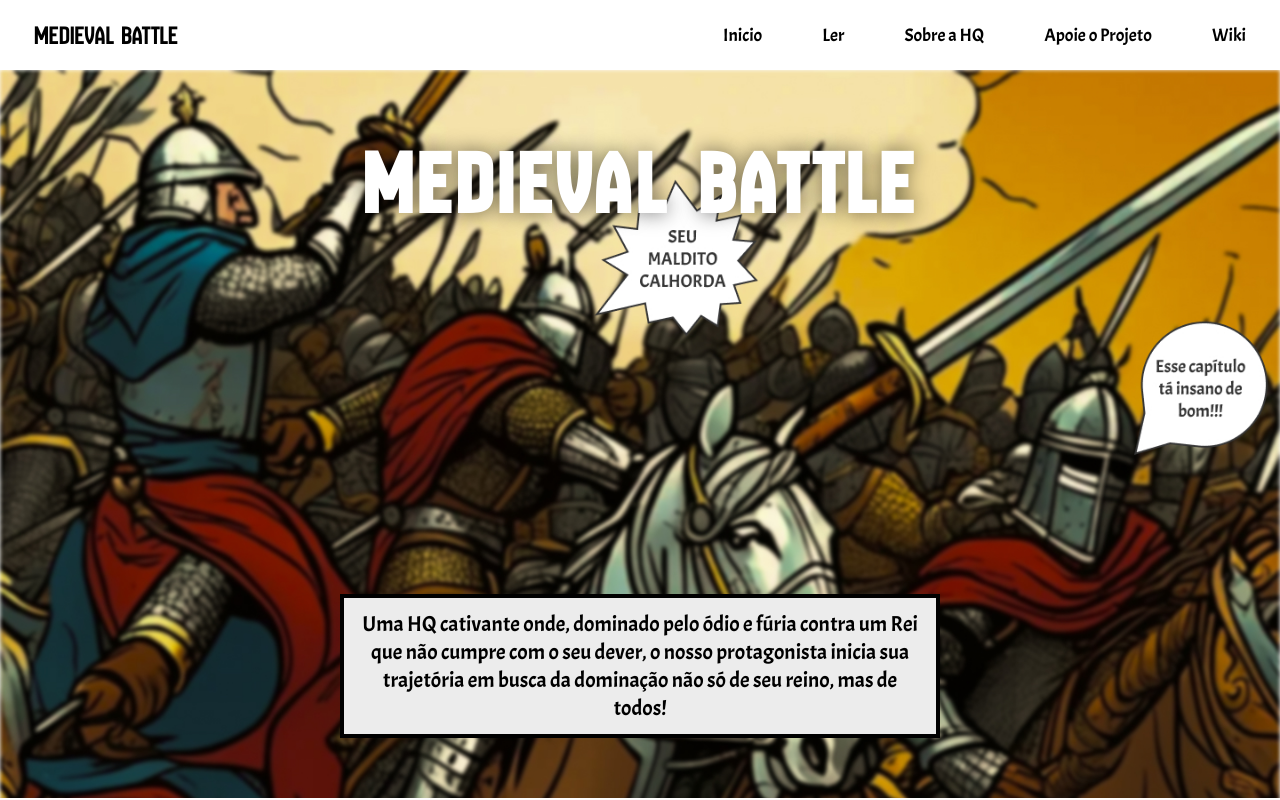
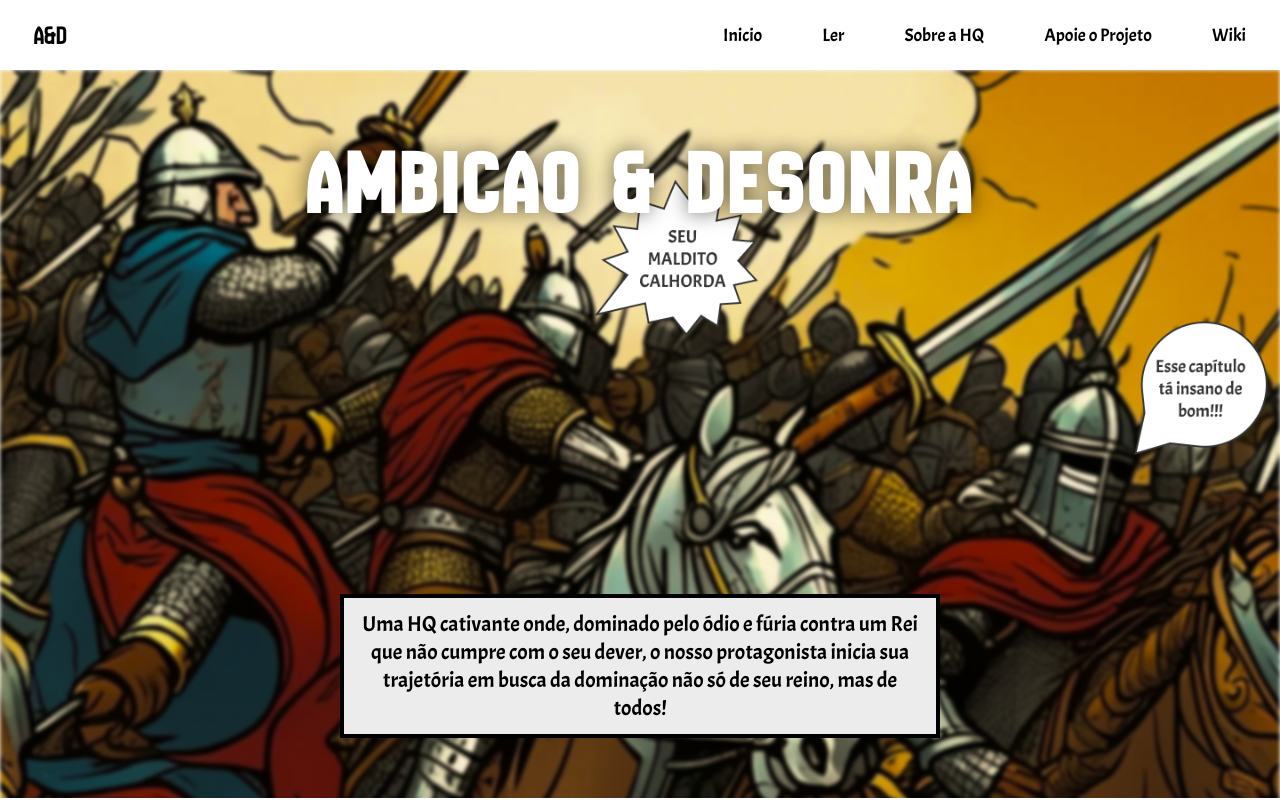
Before and after one commit to lucas22022008/HQ, a plain HTML site: page index.html in a window 1280 px wide. Drawn offline with Linux system fonts and the light colour scheme.

Commit message:
Update index.html

```diff
--- a/index.html
+++ b/index.html
@@ -11,7 +11,7 @@
 <body>
     <header>
         <nav class="navbar">
-            <a href="#" class="logo"><p>MEDIEVAL BATTLE</p></a>
+            <a href="#" class="logo"><p>A&D</p></a>
             <ul class="nav-menu">
                 <li class="nav-item" onclick="fechar()"><a href='#inicio' class="nav-link">Inicio</a></li>
                 <li class="nav-item" onclick="fechar()"><a href='#' class="nav-link">Ler</a></li>
@@ -28,7 +28,7 @@
     </header>
     <main>
         <section id="inicio">
-            <h1>MEDIEVAL BATTLE</h1>
+            <h1>AMBICAO & DESONRA</h1>
             <div id="sinopse">
                 <p>Uma HQ cativante onde, dominado pelo ódio e fúria contra um Rei que não cumpre com o seu dever, o nosso protagonista inicia sua trajetória em busca da dominação não só de seu reino, mas de todos!</p>
             </div>
```
